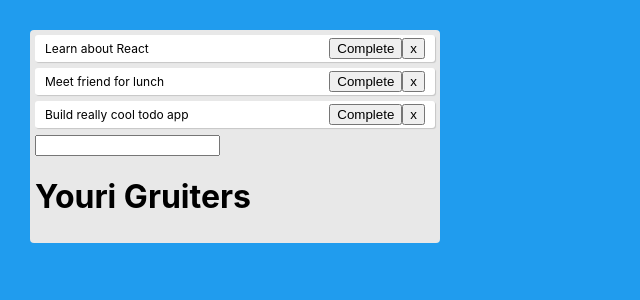
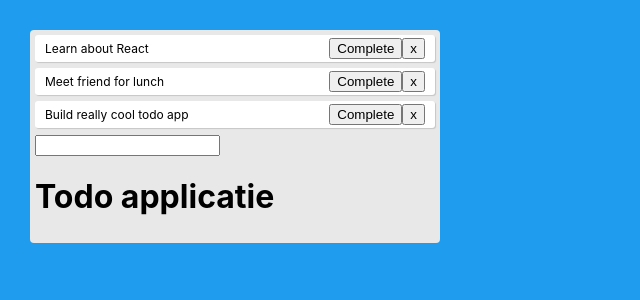
Before and after one commit to yourigruiters/react-to-do, a React (Create React App) app: page / in a window 1280 px wide. Shown: the top 300 px of the page, without its empty margins (0-640 px from the left). Built offline with nearby package versions, Linux system fonts and the light colour scheme.

Commit message:
test (#2)

```diff
--- a/src/components/heading/Heading.jsx
+++ b/src/components/heading/Heading.jsx
@@ -3,7 +3,7 @@ import React, { useState, useEffect } from "react";
 const Heading = ({ beginNaam }) => {
   return (
     <div>
-      <h1>Youri Gruiters</h1>
+      <h1>Todo applicatie</h1>
     </div>
   );
 };
```
